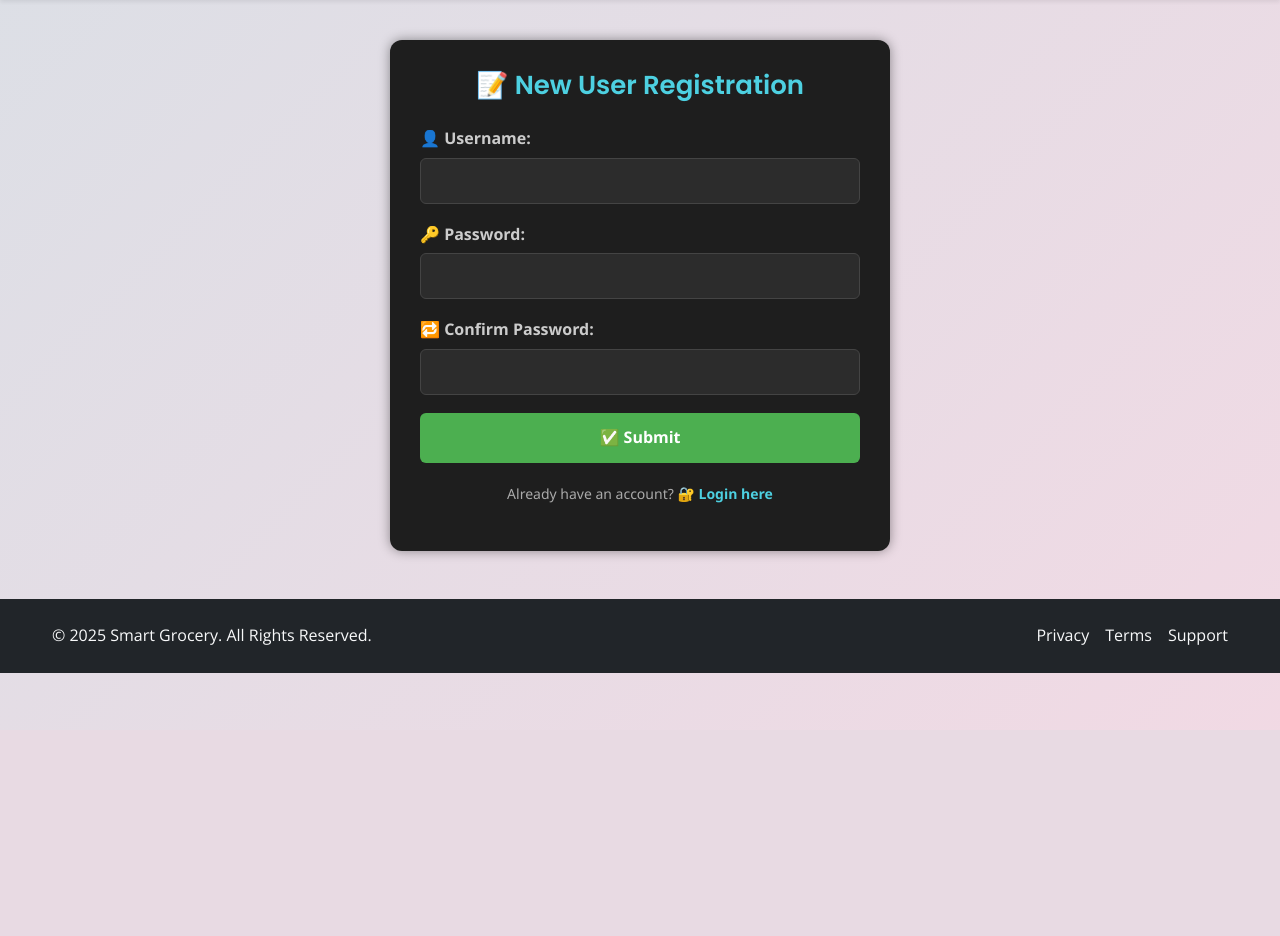
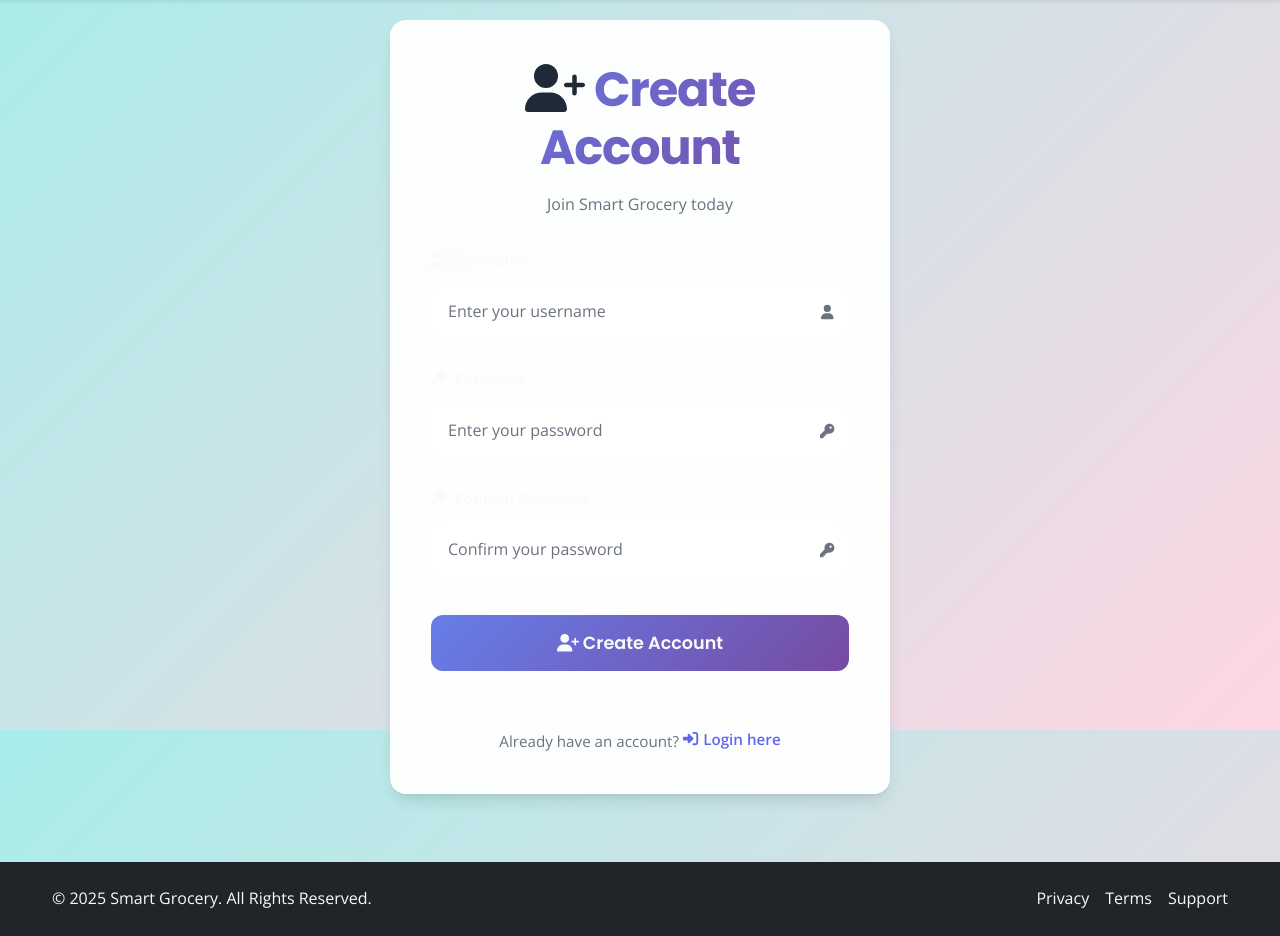
Before and after one commit to Akashkpython/Akash-, a Flask app: page /signup in a window 1280 px wide. Shown: the part 70-1006 px from the top of the page. Before the commit the page ends 743 px from the top, so only its background shows below. Run offline with Flask 3, Linux system fonts and the light colour scheme.

Commit message:
Updated something

```diff
--- a/app.py
+++ b/app.py
@@ -99,9 +99,30 @@ def test_db():
             sample["_id"] = str(sample["_id"])  # ObjectId to string
             return {"status": "success", "sample_document": sample}
         else:
-            return {"status": "success", "message": "Connected, but no documents found in 'items' collection."}
+            return {"message": "Connected, but no documents found in 'items' collection.", "status": "success"}
     except Exception as e:
-        return {"status": "error", "message": str(e)}
+        return {"error": str(e), "status": "error"}
+
+@app.route("/debug/auth")
+def debug_auth():
+    """Debug route to check authentication status and database users"""
+    try:
+        debug_info = {
+            "session_data": dict(session),
+            "user_collection_count": user_collection.count_documents({}),
+            "items_collection_count": items_collection.count_documents({}),
+            "sample_users": []
+        }
+
+        # Get sample users (without passwords)
+        users = list(user_collection.find({}, {'username': 1, 'role': 1, 'created_at': 1}).limit(5))
+        for user in users:
+            user['_id'] = str(user['_id'])
+            debug_info['sample_users'].append(user)
+
+        return jsonify(debug_info)
+    except Exception as e:
+        return jsonify({"error": str(e)}), 500
 
 
 # Route to handle Add to Cart
@@ -262,39 +283,40 @@ def home():
     items = items_collection.find().limit(6)
     return render_template('home.html', items=items)
 
-@app.route('/signup', methods=['GET', 'POST'])
-def signup():
-    if request.method == 'POST':
-        uname = request.form['username'].strip()
-        pwd = request.form['password']
-        confirm = request.form['confirm_password']
-
-        if not uname or not pwd:
-            flash("Username and password are required.")
-            return redirect(url_for('signup'))
-
-        if pwd != confirm:
-            flash("Passwords do not match.")
-            return redirect(url_for('signup'))
-
-        if len(pwd) < 6:
-            flash("Password must be at least 6 characters.")
-            return redirect(url_for('signup'))
-
-        if user_collection.find_one({'username': uname}):
-            flash("Username already exists.")
-            return redirect(url_for('signup'))
-
-        hashed_pwd = bcrypt.hashpw(pwd.encode('utf-8'), bcrypt.gensalt())
-        user_collection.insert_one({
-            'username': uname,
-            'password': hashed_pwd,
-            'role': 'user',
-            'created_at': datetime.now()
-        })
-        flash("Account created successfully. Please log in.")
-        return redirect(url_for('item_routes.login'))
-    return render_template('signup.html')
+# Remove duplicate signup route - it's handled by item_routes blueprint
+# @app.route('/signup', methods=['GET', 'POST'])
+# def signup():
+#     if request.method == 'POST':
+#         uname = request.form['username'].strip()
+#         pwd = request.form['password']
+#         confirm = request.form['confirm_password']
+#
+#         if not uname or not pwd:
+#             flash("Username and password are required.")
+#             return redirect(url_for('signup'))
+#
+#         if pwd != confirm:
+#             flash("Passwords do not match.")
+#             return redirect(url_for('signup'))
+#
+#         if len(pwd) < 6:
+#             flash("Password must be at least 6 characters.")
+#             return redirect(url_for('signup'))
+#
+#         if user_collection.find_one({'username': uname}):
+#             flash("Username already exists.")
+#             return redirect(url_for('signup'))
+#
+#         hashed_pwd = bcrypt.hashpw(pwd.encode('utf-8'), bcrypt.gensalt())
+#         user_collection.insert_one({
+#             'username': uname,
+#             'password': hashed_pwd,
+#             'role': 'user',
+#             'created_at': datetime.now()
+#         })
+#         flash("Account created successfully. Please log in.")
+#         return redirect(url_for('item_routes.login'))
+#     return render_template('signup.html')
 
 @app.route('/add_product', methods=['GET', 'POST'])
 @admin_only
--- a/templates/home.html
+++ b/templates/home.html
@@ -52,10 +52,10 @@
     {% for item in items %}
     <div class="product-card">
       <div class="img-wrap">
-        {% if item.image %}
+        {% if item.image and item.image.strip() %}
           <img src="{{ url_for('static', filename='uploads/' + item.image) }}" alt="{{ item.name }}" loading="lazy">
         {% else %}
-          <img src="{{ url_for('static', filename='images/default.jpg') }}" alt="Default product image" loading="lazy">
+          <img src="{{ url_for('static', filename='images/default-product.png') }}" alt="Default product image" loading="lazy">
         {% endif %}
       </div>
       <div class="content">
--- a/templates/signup.html
+++ b/templates/signup.html
@@ -3,133 +3,276 @@
 {% block title %}📝 Sign Up{% endblock %}
 
 {% block content %}
+<div class="signup-container">
+  <div class="signup-card card-surface">
+    <div class="signup-header">
+      <h1 class="headline-xl text-center headline-accent">
+        <i class="fa-solid fa-user-plus"></i> Create Account
+      </h1>
+      <p class="signup-subtitle">Join Smart Grocery today</p>
+    </div>
+
+    {% with messages = get_flashed_messages() %}
+      {% if messages %}
+        {% for message in messages %}
+          <div class="alert alert-error">
+            <i class="fa-solid fa-exclamation-triangle"></i>
+            <span>{{ message }}</span>
+          </div>
+        {% endfor %}
+      {% endif %}
+    {% endwith %}
+
+    <form method="POST" action="{{ url_for('item_routes.signup') }}" class="signup-form">
+      <div class="form-group">
+        <label for="username" class="form-label">
+          <i class="fa-solid fa-user"></i> Username
+        </label>
+        <div class="input-wrapper">
+          <input type="text"
+                 name="username"
+                 id="username"
+                 class="form-input"
+                 required
+                 minlength="3"
+                 maxlength="20"
+                 pattern="[a-zA-Z0-9_]+"
+                 title="Username must be 3-20 characters, letters, numbers, and underscores only"
+                 placeholder="Enter your username"
+                 autocomplete="username">
+          <i class="fa-solid fa-user input-icon"></i>
+        </div>
+      </div>
+
+      <div class="form-group">
+        <label for="password" class="form-label">
+          <i class="fa-solid fa-key"></i> Password
+        </label>
+        <div class="input-wrapper">
+          <input type="password"
+                 name="password"
+                 id="password"
+                 class="form-input"
+                 required
+                 minlength="6"
+                 title="Password must be at least 6 characters"
+                 placeholder="Enter your password"
+                 autocomplete="new-password">
+          <i class="fa-solid fa-key input-icon"></i>
+        </div>
+      </div>
+
+      <div class="form-group">
+        <label for="confirm_password" class="form-label">
+          <i class="fa-solid fa-key"></i> Confirm Password
+        </label>
+        <div class="input-wrapper">
+          <input type="password"
+                 name="confirm_password"
+                 id="confirm_password"
+                 class="form-input"
+                 required
+                 minlength="6"
+                 title="Password must be at least 6 characters"
+                 placeholder="Confirm your password"
+                 autocomplete="new-password">
+          <i class="fa-solid fa-key input-icon"></i>
+        </div>
+      </div>
+
+      <button type="submit" class="btn btn-accent signup-btn">
+        <i class="fa-solid fa-user-plus"></i> Create Account
+      </button>
+    </form>
+
+    <div class="signup-footer">
+      <p class="login-prompt">
+        Already have an account?
+        <a href="{{ safe_url_for('item_routes.login') }}" class="login-link">
+          <i class="fa-solid fa-sign-in-alt"></i> Login here
+        </a>
+      </p>
+    </div>
+  </div>
+</div>
 
 <style>
-  .signup-container {
-    background-color: #1e1e1e;
-    padding: 30px;
-    border-radius: 12px;
-    max-width: 500px;
-    margin: 40px auto;
-    box-shadow: 0 0 12px rgba(0,0,0,0.4);
-    color: #f0f0f0;
-    font-family: 'Segoe UI', sans-serif;
+.signup-container {
+  min-height: 100vh;
+  display: flex;
+  align-items: center;
+  justify-content: center;
+  padding: 20px;
+}
+
+.signup-card {
+  width: 100%;
+  max-width: 500px;
+  padding: 40px;
+  text-align: center;
+}
+
+.signup-header {
+  margin-bottom: 30px;
+}
+
+.signup-subtitle {
+  color: var(--text-muted);
+  font-size: 1rem;
+  margin-top: 10px;
+}
+
+.alert {
+  display: flex;
+  align-items: center;
+  gap: 10px;
+  padding: 15px 20px;
+  border-radius: var(--radius-lg);
+  margin-bottom: 25px;
+  font-weight: 500;
+  animation: shake 0.5s ease-in-out;
+}
+
+.alert-error {
+  background: rgba(239, 68, 68, 0.1);
+  color: var(--danger);
+  border: 1px solid rgba(239, 68, 68, 0.2);
+}
+
+.signup-form {
+  margin-bottom: 30px;
+}
+
+.form-group {
+  margin-bottom: 25px;
+  text-align: left;
+}
+
+.form-label {
+  display: flex;
+  align-items: center;
+  gap: 8px;
+  color: var(--text-light);
+  font-weight: 600;
+  margin-bottom: 10px;
+  font-size: 0.95rem;
+}
+
+.input-wrapper {
+  position: relative;
+}
+
+.form-input {
+  width: 100%;
+  padding: 15px 45px 15px 15px;
+  border: 2px solid rgba(255, 255, 255, 0.1);
+  border-radius: var(--radius-lg);
+  background: rgba(255, 255, 255, 0.05);
+  color: var(--text-light);
+  font-size: 1rem;
+  transition: all var(--transition-normal);
+  backdrop-filter: blur(10px);
+}
+
+.form-input::placeholder {
+  color: var(--text-muted);
+}
+
+.form-input:focus {
+  outline: none;
+  border-color: var(--primary);
+  background: rgba(255, 255, 255, 0.1);
+  box-shadow: 0 0 0 3px rgba(99, 102, 241, 0.1);
+}
+
+.input-icon {
+  position: absolute;
+  right: 15px;
+  top: 50%;
+  transform: translateY(-50%);
+  color: var(--text-muted);
+  font-size: 0.9rem;
+}
+
+.signup-btn {
+  width: 100%;
+  padding: 15px;
+  font-size: 1.1rem;
+  font-weight: 600;
+  margin-top: 10px;
+}
+
+.signup-footer {
+  border-top: 1px solid rgba(255, 255, 255, 0.1);
+  padding-top: 25px;
+}
+
+.login-prompt {
+  color: var(--text-muted);
+  font-size: 0.95rem;
+  margin: 0;
+}
+
+.login-link {
+  color: var(--primary);
+  text-decoration: none;
+  font-weight: 600;
+  transition: color var(--transition-normal);
+  display: inline-flex;
+  align-items: center;
+  gap: 5px;
+}
+
+.login-link:hover {
+  color: var(--primary-dark);
+  text-decoration: underline;
+}
+
+@keyframes shake {
+  0%, 100% { transform: translateX(0); }
+  25% { transform: translateX(-5px); }
+  75% { transform: translateX(5px); }
+}
+
+@media (max-width: 480px) {
+  .signup-card {
+    padding: 30px 20px;
   }
 
-  .signup-container h1 {
-    text-align: center;
-    margin-bottom: 25px;
-    font-size: 26px;
-    color: #4dd0e1;
+  .form-input {
+    padding: 12px 40px 12px 12px;
+    font-size: 0.95rem;
   }
 
-  .signup-container label {
-    margin-bottom: 6px;
-    font-weight: 600;
-    display: block;
-    color: #ccc;
+  .signup-btn {
+    padding: 12px;
+    font-size: 1rem;
   }
-
-  .signup-container input {
-    padding: 10px;
-    margin-bottom: 18px;
-    border-radius: 6px;
-    border: 1px solid #444;
-    background-color: #2c2c2c;
-    color: #f0f0f0;
-    width: 100%;
-    font-size: 15px;
-  }
-
-  .signup-container input:focus {
-    outline: none;
-    border-color: #4dd0e1;
-    box-shadow: 0 0 5px #4dd0e1;
-  }
-
-  .signup-container button {
-    background-color: #4caf50;
-    color: white;
-    padding: 12px;
-    border: none;
-    border-radius: 6px;
-    font-size: 16px;
-    font-weight: bold;
-    cursor: pointer;
-    transition: background-color 0.2s ease;
-    width: 100%;
-  }
-
-  .signup-container button:hover {
-    background-color: #43a047;
-  }
-
-  .signup-container p {
-    text-align: center;
-    margin-top: 20px;
-    font-size: 14px;
-    color: #aaa;
-  }
-
-  .signup-container a {
-    color: #4dd0e1;
-    text-decoration: none;
-    font-weight: bold;
-  }
-
-  .signup-container a:hover {
-    text-decoration: underline;
-  }
-
-  .flash-messages {
-    list-style: none;
-    padding: 0;
-    margin-bottom: 15px;
-    background-color: #ff4444;
-    color: #fff;
-    border-radius: 6px;
-    font-weight: bold;
-    text-align: center;
-  }
-
-  .flash-messages li {
-    padding: 10px;
-  }
-
-  @media (max-width: 500px) {
-    .signup-container {
-      padding: 20px;
-      margin: 20px;
-    }
-  }
+}
 </style>
 
-<div class="signup-container">
-  <h1>📝 New User Registration</h1>
+<script>
+// Add focus animations
+document.querySelectorAll('.form-input').forEach(input => {
+  input.addEventListener('focus', function() {
+    this.parentElement.style.transform = 'scale(1.02)';
+  });
 
-{% with messages = get_flashed_messages() %}
-  {% if messages %}
-    {% for message in messages %}
-      <div style="background-color: #f44336; color: white; padding: 10px; margin-bottom: 15px; border-radius: 5px;">
-        {{ message }}
-      </div>
-    {% endfor %}
-  {% endif %}
-{% endwith %}
+  input.addEventListener('blur', function() {
+    this.parentElement.style.transform = 'scale(1)';
+  });
+});
 
-  <form method="POST" action="{{ url_for('signup') }}">
-    <label for="username">👤 Username:</label>
-    <input type="text" name="username" id="username" required>
+// Password confirmation validation
+document.getElementById('confirm_password').addEventListener('input', function() {
+  const password = document.getElementById('password').value;
+  const confirm = this.value;
 
-<label for="password">🔑 Password:</label>
-<input type="password" name="password" id="password" required>
-
-<label for="confirm_password">🔁 Confirm Password:</label>
-<input type="password" name="confirm_password" id="confirm_password" required>
-
-<button type="submit">✅ Submit</button>
-  </form>
-
-  <p>Already have an account? <a href="{{ safe_url_for('item_routes.login') }}">🔐 Login here</a></p>
-</div>
+  if (password !== confirm && confirm.length > 0) {
+    this.setCustomValidity('Passwords do not match');
+  } else {
+    this.setCustomValidity('');
+  }
+});
+</script>
 {% endblock %}
--- a/templates/view_items.html
+++ b/templates/view_items.html
@@ -27,10 +27,10 @@
     {% for item in items %}
     <div class="product-card">
       <div class="img-wrap">
-        {% if item.image %}
+        {% if item.image and item.image.strip() %}
           <img src="{{ url_for('static', filename='uploads/' ~ item.image) }}" alt="{{ item.name }}" loading="lazy">
         {% else %}
-          <img src="{{ url_for('static', filename='images/default.jpg') }}" alt="Default product image" loading="lazy">
+          <img src="{{ url_for('static', filename='images/default-product.png') }}" alt="Default product image" loading="lazy">
         {% endif %}
       </div>
       <div class="content">
```
Also changed, not shown: api/item_routes.py (+68 -20 lines), tempCodeRunnerFile.py (+12 -1 lines), static/images/default-product.png (added).
